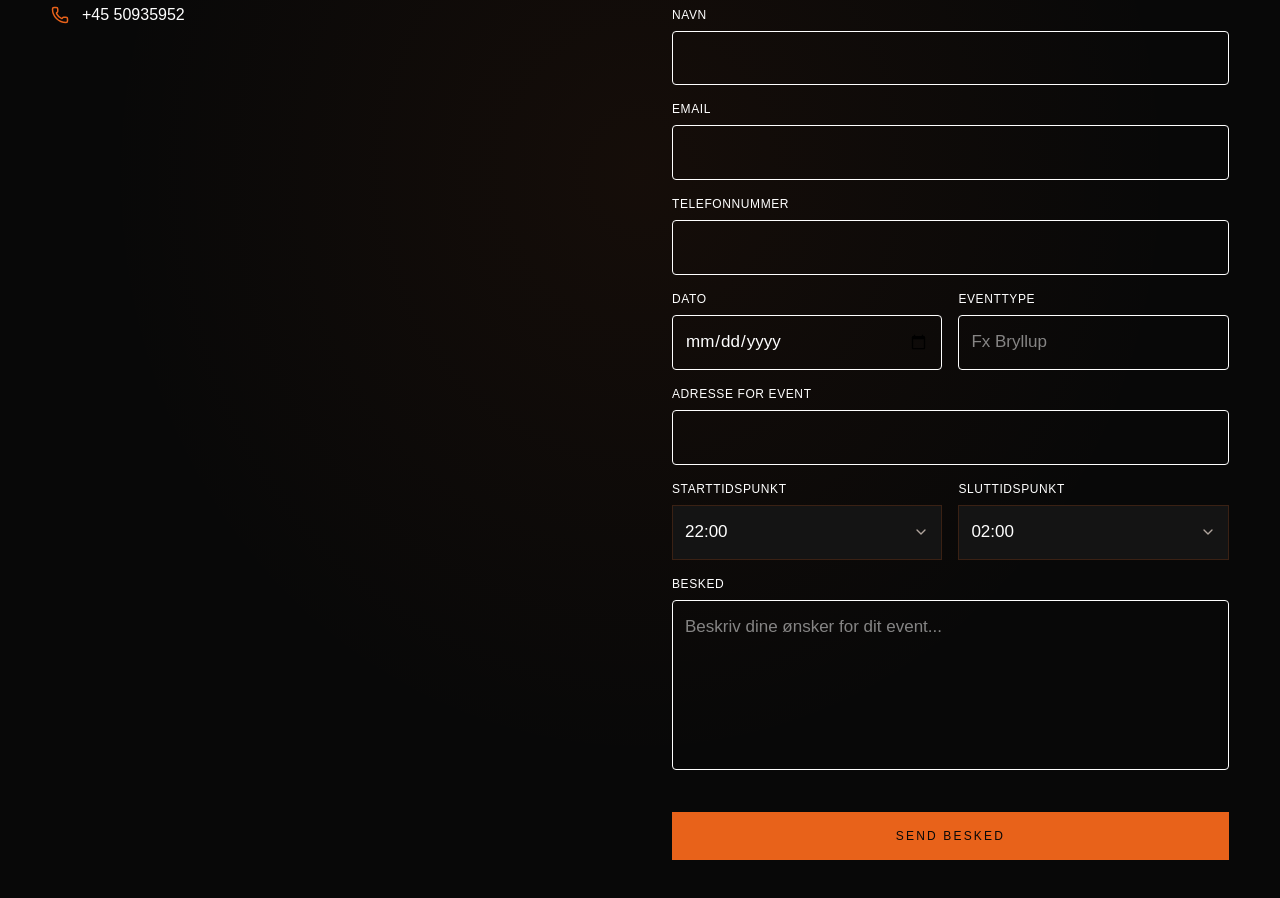
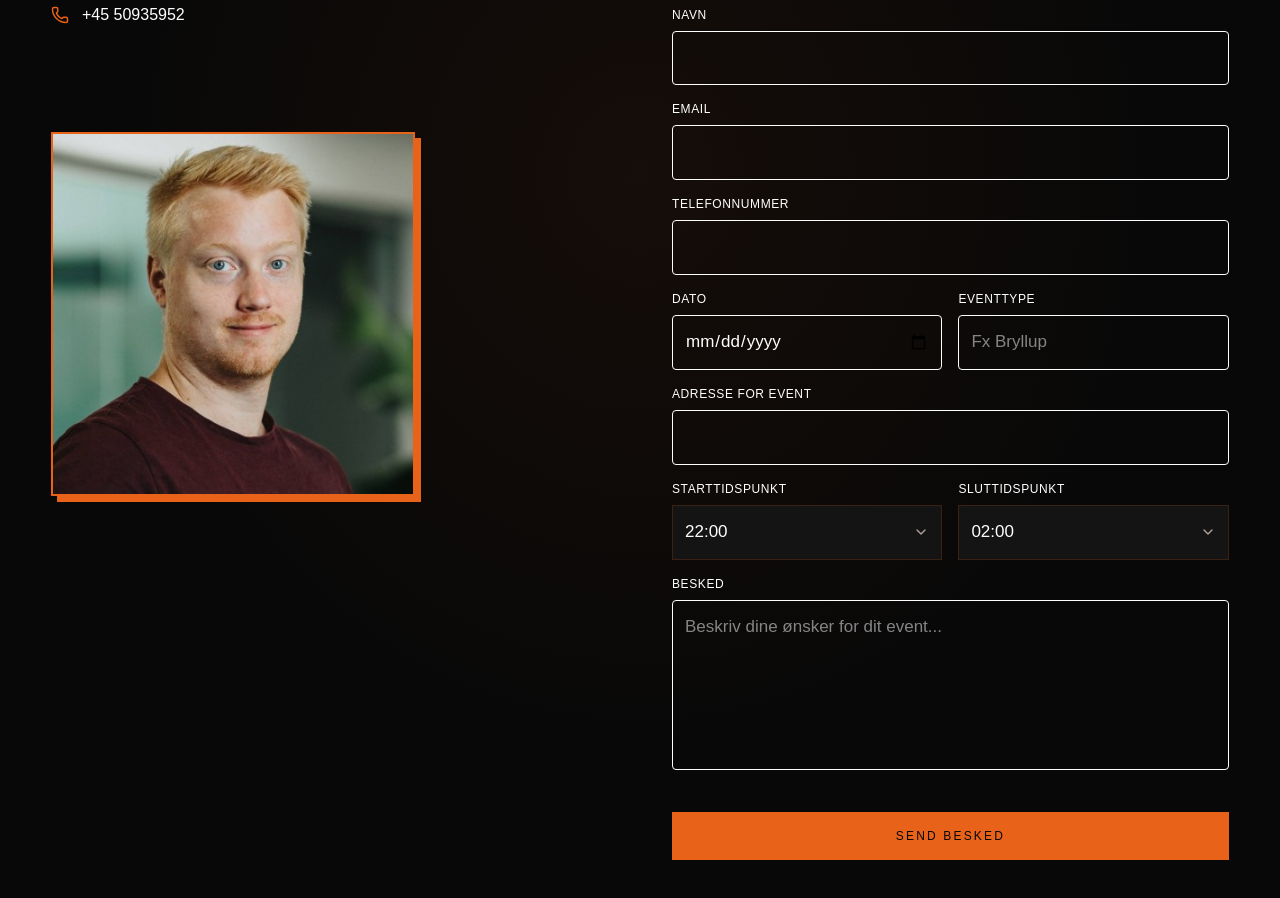
Before and after one commit to eskehagen/ehevent, a React (Vite) app: page /kontakt in a window 1280 px wide. Shown: the part 800-1698 px from the top of the page. Built offline with nearby package versions, Linux system fonts and the light colour scheme.

Commit message:
Added my (Eske) picture on the site.

```diff
--- a/src/pages/Contact.tsx
+++ b/src/pages/Contact.tsx
@@ -150,6 +150,19 @@ export const Contact = () => {
                     +45 50935952
                   </a>
                 </div>
+
+                <div className="mt-10" style={{
+                  border: '2px solid #e8621a',
+                  boxShadow: '6px 6px 0px #e8621a',
+                  display: 'inline-block',
+                  lineHeight: 0,
+                }}>
+                  <img
+                    src="/images/eske1.jpg"
+                    alt="Eske Hagen"
+                    style={{ display: 'block', width: '100%', maxWidth: '360px' }}
+                  />
+                </div>
               </div>
             </Reveal>
 
--- a/src/pages/Home.tsx
+++ b/src/pages/Home.tsx
@@ -136,6 +136,20 @@ export const Home = () => {
             <Reveal delay={0.4}>
               <blockquote className="about-quote">"Special effekter - sætter prikken over i'et."</blockquote>
             </Reveal>
+            <Reveal delay={0.6}>
+              <div className="mt-10" style={{
+                border: '2px solid #e8621a',
+                boxShadow: '6px 6px 0px #e8621a',
+                display: 'inline-block',
+                lineHeight: 0,
+              }}>
+                <img
+                  src="/images/eske1.jpg"
+                  alt="Eske Hagen"
+                  style={{ display: 'block', width: '100%', maxWidth: '360px' }}
+                />
+              </div>
+            </Reveal>
           </div>
         </div>
       </section>
```
Also changed, not shown: public/images/eske1.jpg (added).
